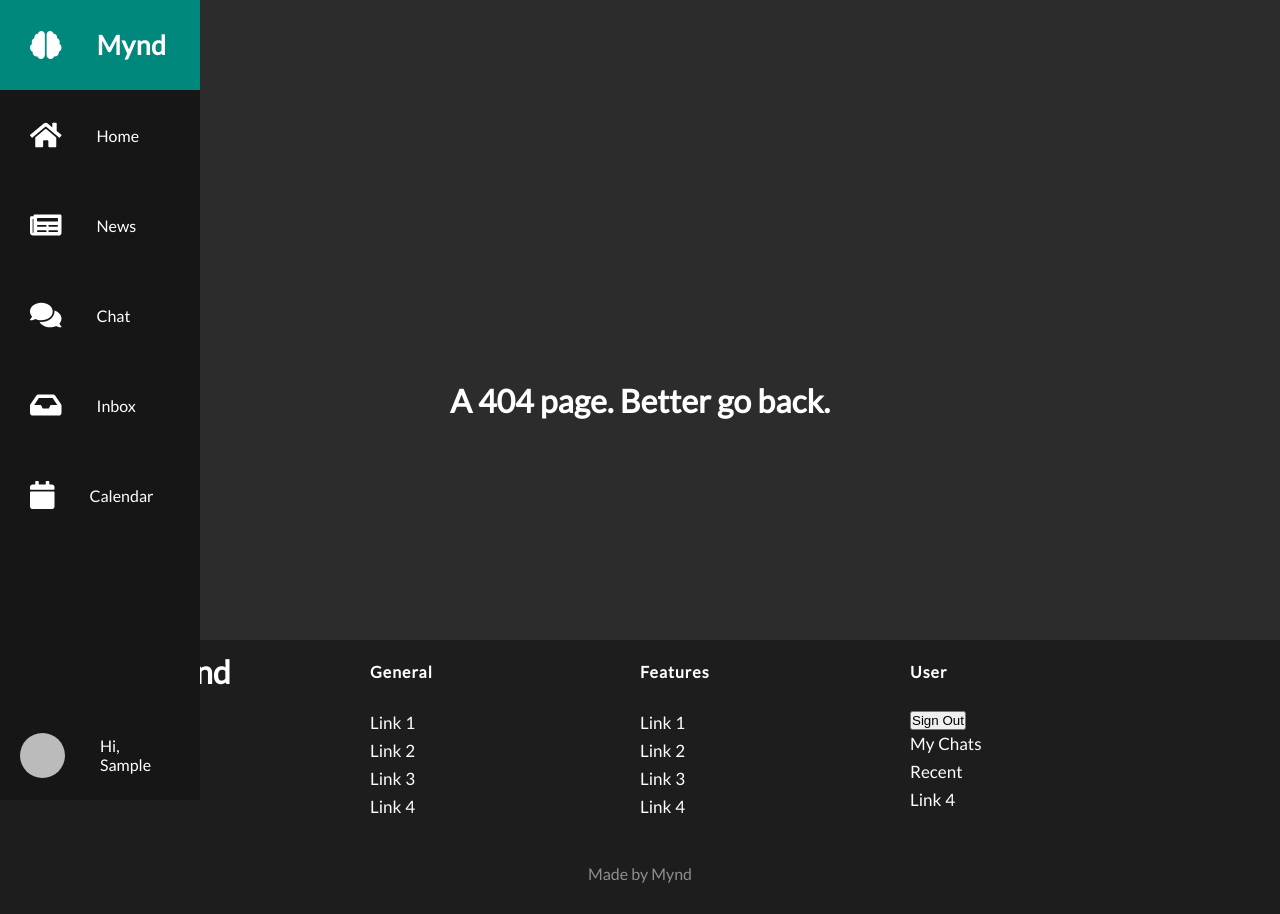
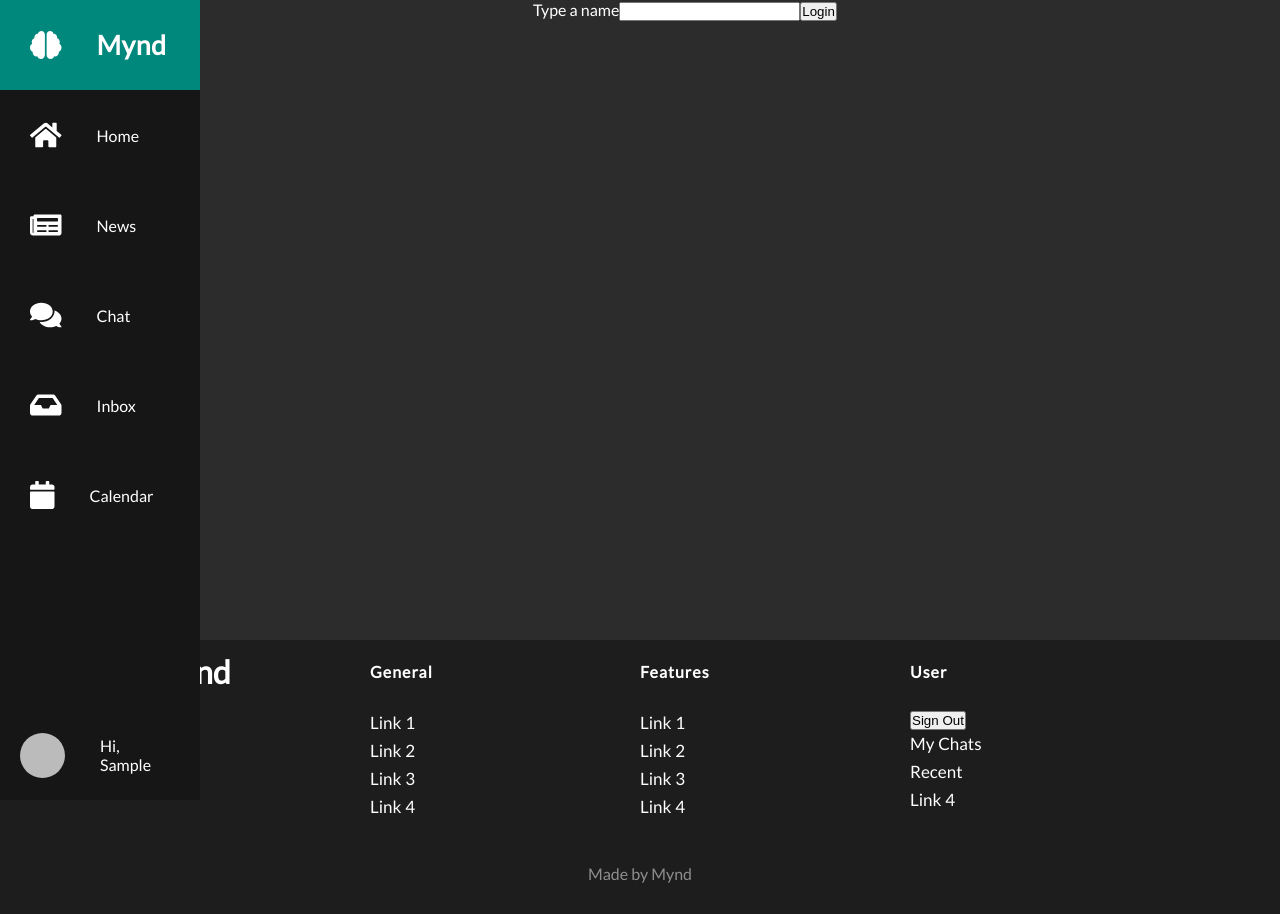
Before and after one commit to Team-25/Mynd, a React (Create React App) app in the folder Mynd/ClientApp/: page /videocalling in a window 1280 px wide. Built offline with nearby package versions, Linux system fonts and the light colour scheme; no server answers; sample sign-in values are in the browser's storage.

Commit message:
[change] Slight Changes

```diff
--- a/Mynd/ClientApp/src/App.tsx
+++ b/Mynd/ClientApp/src/App.tsx
@@ -23,6 +23,7 @@ import { login, logout } from './extra/appSlice';
 import ProfilePage from './components/Profile/profile';
 import NewsPage from './pages/NewsPage';
 import News from './components/News/News';
+import VideoChatContainer from './components/Chat/VideoChatContainer';
 
 function App() {
   // loads user from firebase
@@ -112,8 +113,8 @@ function App() {
               <Route exact path='/news'>
                 <NewsPage />
               </Route>
-              <Route path='/news2'>
-                <News />
+              <Route path='/videocalling'>
+                <VideoChatContainer />
               </Route>
               <Route exact path='/'>
                 <Home />
--- a/Mynd/ClientApp/src/components/Chat/VideoChat.js
+++ b/Mynd/ClientApp/src/components/Chat/VideoChat.js
@@ -1,30 +1,31 @@
-import React from 'react'
-import 'firebase/database'
-import classnames from 'classnames'
+import React from 'react';
+import 'firebase/database';
+import classnames from 'classnames';
 
 export default class VideoChat extends React.Component {
-  constructor (props) {
-    super(props)
+  constructor(props, state) {
+    super(props);
     this.state = {
       isLoggedIn: false,
       userToCall: null,
-      username: null
-    }
+      username: null,
+    };
   }
 
   onLoginClicked = async () => {
-    await this.props.onLogin(this.state.username)
+    await this.props.onLogin(this.state.username);
     this.setState({
-      isLoggedIn: true
-    })
-  }
+      isLoggedIn: true,
+    });
+  };
 
   onStartCallClicked = () => {
-    this.props.startCall(this.state.username, this.state.userToCall)
-  }
+    this.props.startCall(this.state.username, this.state.userToCall);
+  };
 
   renderVideos = () => {
-    return <div className={classnames('videos', { active: this.state.isLoggedIn })}>
+    return (
+      <div className={classnames('videos', { active: this.state.isLoggedIn })}>
         <div>
           <label>{this.state.username}</label>
 
@@ -32,35 +33,60 @@ export default class VideoChat extends React.Component {
         </div>
         <div>
           <label>{this.props.connectedUser}</label>
-        <video ref={this.props.setRemoteVideoRef} autoPlay playsInline></video>
+          <video
+            ref={this.props.setRemoteVideoRef}
+            autoPlay
+            playsInline
+          ></video>
         </div>
-
       </div>
-  }
+    );
+  };
 
   renderForms = () => {
-    return this.state.isLoggedIn
-      ? <div key='a' className='form'>
+    return this.state.isLoggedIn ? (
+      <div key='a' className='form'>
         <label>Call to</label>
-        <input value={this.state.userToCall} type="text" onChange={e => this.setState({ userToCall: e.target.value })} />
-        <button onClick={this.onStartCallClicked} id="call-btn" className="btn btn-primary">Call</button>
+        <input
+          value={this.state.userToCall}
+          type='text'
+          onChange={(e) => this.setState({ userToCall: e.target.value })}
+        />
+        <button
+          onClick={this.onStartCallClicked}
+          id='call-btn'
+          className='btn btn-primary'
+        >
+          Call
+        </button>
+      </div>
+    ) : (
+      <div key='b' className='form'>
+        <label>Type a name</label>
+        <input
+          value={this.state.username}
+          type='text'
+          onChange={(e) => this.setState({ username: e.target.value })}
+        />
 
+        <button
+          onClick={this.onLoginClicked}
+          id='login-btn'
+          className='btn btn-primary'
+        >
+          Login
+        </button>
       </div>
-      : <div key='b' className='form'>
-        <label>Type a name</label>
-        <input value={this.state.username} type="text" onChange={e => this.setState({ username: e.target.value })} />
+    );
+  };
 
-        <button onClick={this.onLoginClicked} id="login-btn" className="btn btn-primary">Login</button>
-
-      </div>
-  }
-
-  render () {
-    return <section id="container">
+  render() {
+    return (
+      <section id='container'>
         {this.props.connectedUser ? null : this.renderForms()}
 
         {this.renderVideos()}
-
       </section>
+    );
   }
 }
--- a/Mynd/ClientApp/src/components/Chat/VideoChatContainer.js
+++ b/Mynd/ClientApp/src/components/Chat/VideoChatContainer.js
@@ -1,110 +1,161 @@
-import React from 'react'
-import { createOffer, initiateConnection, startCall, sendAnswer, addCandidate, initiateLocalStream, listenToConnectionEvents } from '../../extra/webrtc'
-import firebase from 'firebase/app'
-import 'firebase/database'
-import { doOffer, doAnswer, doLogin, doCandidate } from '../../extra/firebaseModule'
-import 'webrtc-adapter'
-import VideoChat from './VideoChat'
+import React from 'react';
+import {
+  createOffer,
+  initiateConnection,
+  startCall,
+  sendAnswer,
+  addCandidate,
+  initiateLocalStream,
+  listenToConnectionEvents,
+} from '../../extra/webrtc';
+import firebase from 'firebase/app';
+import 'firebase/database';
+import {
+  doOffer,
+  doAnswer,
+  doLogin,
+  doCandidate,
+} from '../../extra/firebaseModule';
+import 'webrtc-adapter';
+import VideoChat from './VideoChat';
+import styled from 'styled-components';
 
 class VideoChatContainer extends React.Component {
-  constructor (props) {
-    super(props)
+  constructor(props) {
+    super(props);
     this.state = {
       database: null,
       connectedUser: null,
       localStream: null,
-      localConnection: null
-    }
-    this.localVideoRef = React.createRef()
-    this.remoteVideoRef = React.createRef()
+      localConnection: null,
+    };
+    this.localVideoRef = React.createRef();
+    this.remoteVideoRef = React.createRef();
   }
 
   componentDidMount = async () => {
     // getting local video stream
-      const localStream = await initiateLocalStream()
-      this.localVideoRef.srcObject = localStream
+    const localStream = await initiateLocalStream();
+    this.localVideoRef.srcObject = localStream;
 
-      const localConnection = await initiateConnection()
+    const localConnection = await initiateConnection();
 
     this.setState({
       database: firebase.database(),
       localStream,
-        localConnection
-      })
+      localConnection,
+    });
+  };
+
+  shouldComponentUpdate(nextProps, nextState) {
+    if (this.state.database !== nextState.database) {
+      return false;
+    }
+    if (this.state.localStream !== nextState.localStream) {
+      return false;
+    }
+    if (this.state.localConnection !== nextState.localConnection) {
+      return false;
     }
 
-    shouldComponentUpdate (nextProps, nextState) {
-      if (this.state.database !== nextState.database) {
-        return false
-      }
-      if (this.state.localStream !== nextState.localStream) {
-        return false
-      }
-      if (this.state.localConnection !== nextState.localConnection) {
-        return false
-      }
-
-      return true
+    return true;
   }
 
   startCall = async (username, userToCall) => {
-      const { localConnection, database, localStream } = this.state
-      listenToConnectionEvents(localConnection, username, userToCall, database, this.remoteVideoRef, doCandidate)
+    const { localConnection, database, localStream } = this.state;
+    listenToConnectionEvents(
+      localConnection,
+      username,
+      userToCall,
+      database,
+      this.remoteVideoRef,
+      doCandidate
+    );
     // create an offer
-      createOffer(localConnection, localStream, userToCall, doOffer, database, username)
-    }
+    createOffer(
+      localConnection,
+      localStream,
+      userToCall,
+      doOffer,
+      database,
+      username
+    );
+  };
 
   onLogin = async (username) => {
-      return await doLogin(username, this.state.database, this.handleUpdate)
-    }
+    return await doLogin(username, this.state.database, this.handleUpdate);
+  };
 
-    setLocalVideoRef = ref => {
-      this.localVideoRef = ref
-    }
+  setLocalVideoRef = (ref) => {
+    this.localVideoRef = ref;
+  };
 
-    setRemoteVideoRef = ref => {
-      this.remoteVideoRef = ref
-    }
+  setRemoteVideoRef = (ref) => {
+    this.remoteVideoRef = ref;
+  };
 
   handleUpdate = (calls, username) => {
-      const { localConnection, database, localStream } = this.state
+    const { localConnection, database, localStream } = this.state;
 
     if (calls) {
       switch (calls.type) {
         case 'offer':
           this.setState({
-              connectedUser: calls.from
-            })
+            connectedUser: calls.from,
+          });
 
-            listenToConnectionEvents(localConnection, username, calls.from, database, this.remoteVideoRef, doCandidate)
+          listenToConnectionEvents(
+            localConnection,
+            username,
+            calls.from,
+            database,
+            this.remoteVideoRef,
+            doCandidate
+          );
 
-            sendAnswer(localConnection, localStream, calls, doAnswer, database, username)
-            break
+          sendAnswer(
+            localConnection,
+            localStream,
+            calls,
+            doAnswer,
+            database,
+            username
+          );
+          break;
         case 'answer':
-
           this.setState({
-              connectedUser: calls.from
-            })
-            startCall(localConnection, calls)
-            break
+            connectedUser: calls.from,
+          });
+          startCall(localConnection, calls);
+          break;
         case 'candidate':
-            addCandidate(localConnection, calls)
-            break
+          addCandidate(localConnection, calls);
+          break;
         default:
-            break
+          break;
       }
     }
-    }
+  };
 
-    render () {
-      return <VideoChat
+  render() {
+    return (
+      <VideoChatContainerStyle>
+        <VideoChat
           startCall={this.startCall}
           onLogin={this.onLogin}
           setLocalVideoRef={this.setLocalVideoRef}
           setRemoteVideoRef={this.setRemoteVideoRef}
           connectedUser={this.state.connectedUser}
         />
+      </VideoChatContainerStyle>
+    );
   }
 }
 
-export default VideoChatContainer
+export default VideoChatContainer;
+
+const VideoChatContainerStyle = styled.div`
+  display: flex;
+  justify-content: center;
+  align-items: center;
+`;
--- a/Mynd/ClientApp/src/components/Chat/chat.tsx
+++ b/Mynd/ClientApp/src/components/Chat/chat.tsx
@@ -7,7 +7,6 @@ import { useAuthState } from 'react-firebase-hooks/auth';
 import ChatSidebar from './chat-sidebar';
 import { useParams } from 'react-router-dom';
 import { Avatar } from '@material-ui/core';
-import VideoChatContainer from './VideoChatContainer';
 
 interface IProps {}
 
@@ -109,7 +108,6 @@ const Chat = (props: IProps) => {
           </div>
         </Grid>
       </Grid>
-      <VideoChatContainer />
     </div>
   );
 };
```
Also changed, not shown: Mynd/ClientApp/tsconfig.json (+2 -8 lines). Lines whose indentation alone changed are shown as unchanged.
